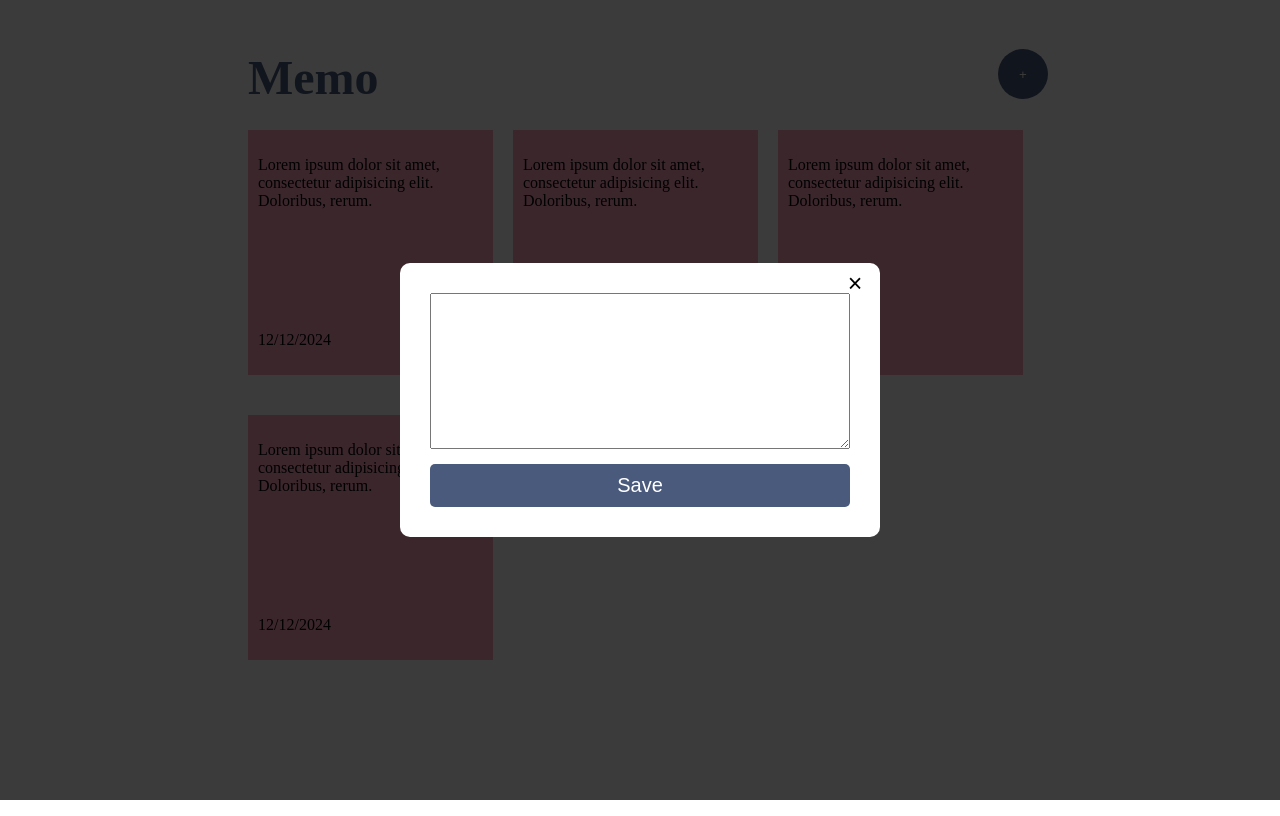
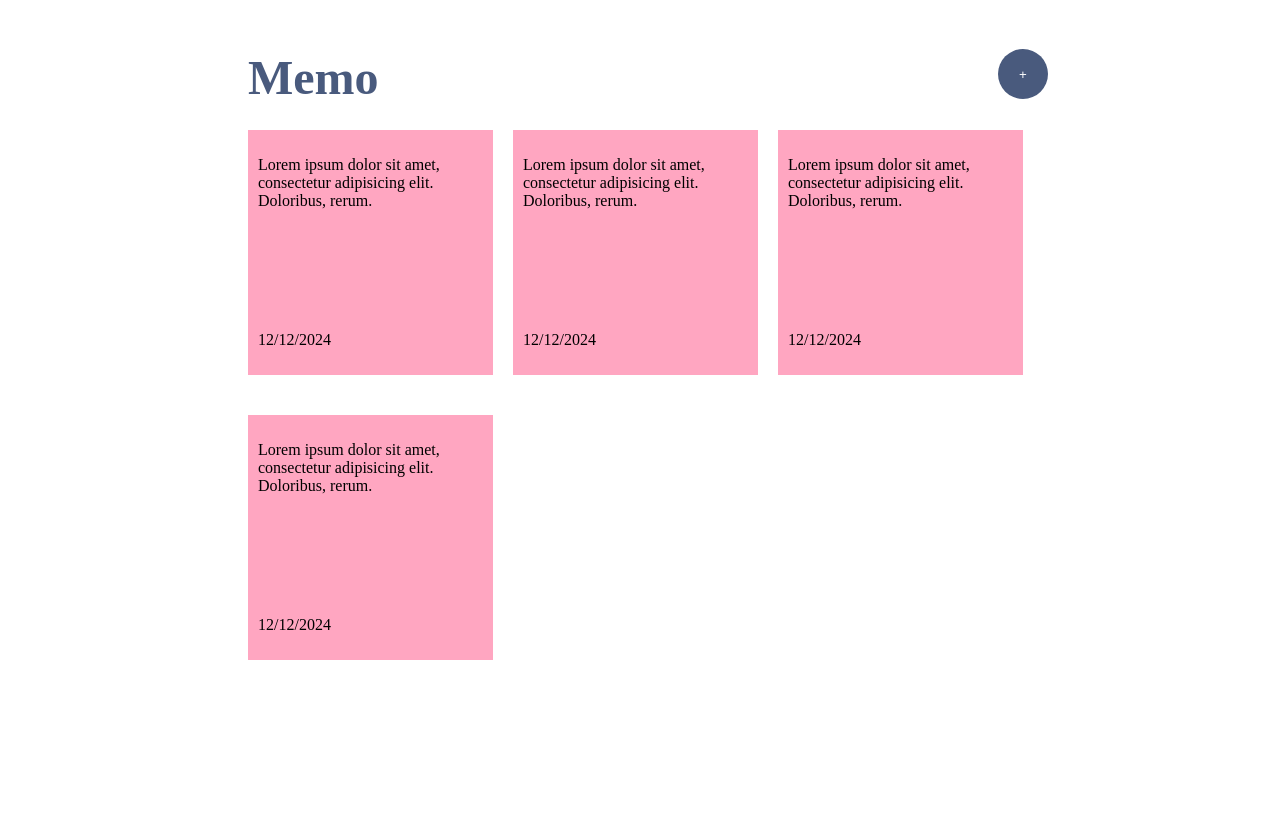
Before and after one commit to bgsdewo/Vue_JS3, a Vue app in the folder stickynote-vue/: page / in a window 1280 px wide. Built offline with nearby package versions, Linux system fonts and the light colour scheme.

Commit message:
Menampilkan Dan Menyembunyikan Form Dengan Directive If

```diff
--- a/stickynote-vue/src/App.vue
+++ b/stickynote-vue/src/App.vue
@@ -1,9 +1,13 @@
+<script setup>
+import { ref } from 'vue';
+const showForm = ref(false)
+</script>
 <template>
  <main>
   <div class="container">
     <header>
       <h1 class="header-title">Memo</h1>
-      <button class="header-button">+</button>
+      <button @click="showForm = true" class="header-button">+</button>
     </header>
     <div class="card-container">
       <div class="card">
@@ -24,9 +28,9 @@
       </div>
     </div>
   </div>
-  <div class="form-overlay">
+  <div v-if="showForm" class="form-overlay">
     <div class="form-modal">
-      <button class="form-close-btn">&times;</button>
+      <button @click="showForm = false" class="form-close-btn">&times;</button>
       <textarea name="memo" id="memo" cols="30" rows="10"></textarea>
       <button class="form-save-btn">Save</button>
     </div>
```
Also changed, not shown: 1 other file (tests, documents, lock files or other folders).
